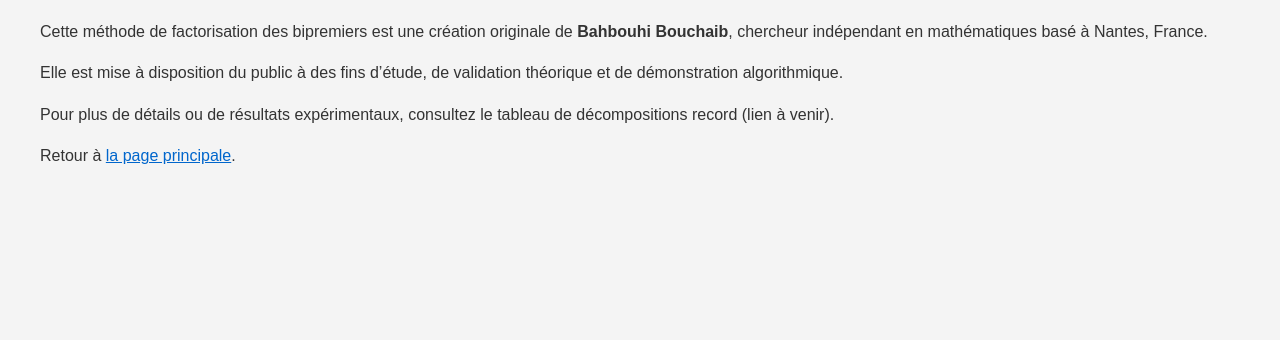
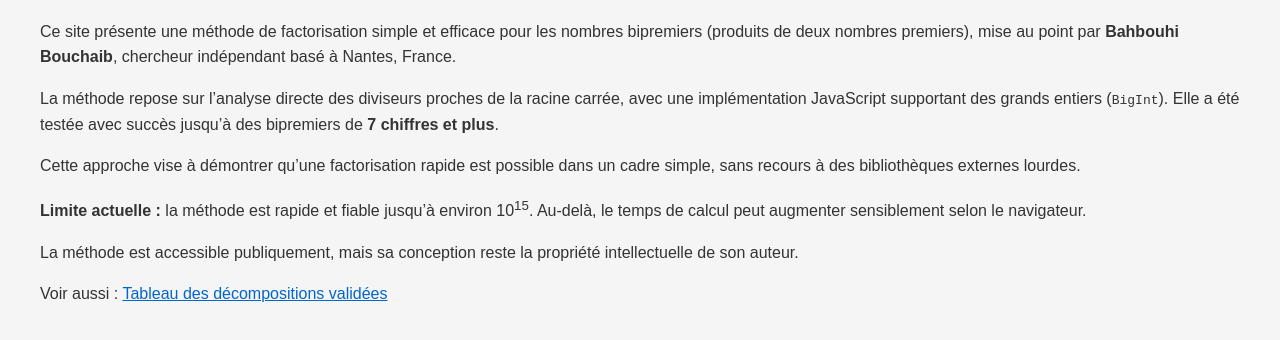
Before and after one commit to Bouchaib542/Bahbouhi-decomposing-biprimes, a plain HTML site: page about.html in a window 1280 px wide. Shown: the part 94-434 px from the top of the page. Drawn offline with Linux system fonts and the light colour scheme.

Commit message:
Update about.html

```diff
--- a/about.html
+++ b/about.html
@@ -2,17 +2,17 @@
 <html lang="fr">
 <head>
   <meta charset="UTF-8">
-  <title>À propos – Méthode de Factorisation Bipremiers</title>
+  <title>À propos de la méthode</title>
   <style>
     body {
       font-family: Arial, sans-serif;
       line-height: 1.6;
       margin: 40px;
-      background-color: #f4f4f4;
+      background-color: #f5f5f5;
       color: #333;
     }
     h1 {
-      color: #800000;
+      color: #8B0000;
     }
     a {
       color: #0066cc;
@@ -21,17 +21,16 @@
 </head>
 <body>
   <h1>À propos de cette méthode</h1>
-  <p>
-    Cette méthode de factorisation des bipremiers est une création originale de <strong>Bahbouhi Bouchaib</strong>, chercheur indépendant en mathématiques basé à Nantes, France.
-  </p>
-  <p>
-    Elle est mise à disposition du public à des fins d’étude, de validation théorique et de démonstration algorithmique.
-  </p>
-  <p>
-    Pour plus de détails ou de résultats expérimentaux, consultez le tableau de décompositions record (lien à venir).
-  </p>
-  <p>
-    Retour à <a href="index.html">la page principale</a>.
-  </p>
+  <p>Ce site présente une méthode de factorisation simple et efficace pour les nombres bipremiers (produits de deux nombres premiers), mise au point par <strong>Bahbouhi Bouchaib</strong>, chercheur indépendant basé à Nantes, France.</p>
+
+  <p>La méthode repose sur l’analyse directe des diviseurs proches de la racine carrée, avec une implémentation JavaScript supportant des grands entiers (<code>BigInt</code>). Elle a été testée avec succès jusqu’à des bipremiers de <strong>7 chiffres et plus</strong>.</p>
+
+  <p>Cette approche vise à démontrer qu’une factorisation rapide est possible dans un cadre simple, sans recours à des bibliothèques externes lourdes.</p>
+
+  <p><strong>Limite actuelle :</strong> la méthode est rapide et fiable jusqu’à environ 10<sup>15</sup>. Au-delà, le temps de calcul peut augmenter sensiblement selon le navigateur.</p>
+
+  <p>La méthode est accessible publiquement, mais sa conception reste la propriété intellectuelle de son auteur.</p>
+
+  <p>Voir aussi : <a href="records.html">Tableau des décompositions validées</a></p>
 </body>
 </html>
```
